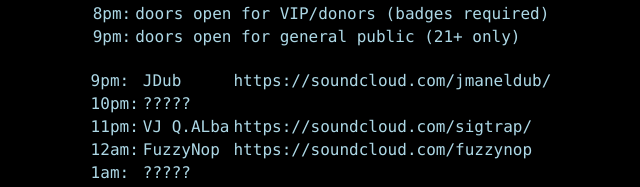
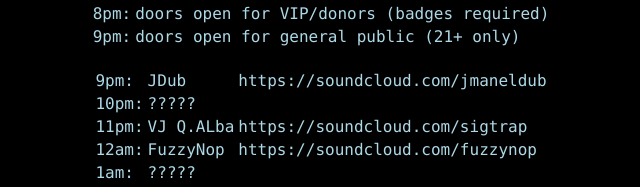
Before and after one commit to pierce403/503.party, a plain HTML site: page index.html in a window 1280 px wide. Shown: the part 166-353 px from the top of the page, without its empty margins (319-959 px from the left). Drawn offline with Linux system fonts and the light colour scheme.

Commit message:
trailing slashes are for suckers

```diff
--- a/index.html
+++ b/index.html
@@ -22,9 +22,9 @@
       <br>
 
       <table>
-      <tr><td>9pm:</td><td>JDub</td><td>https://soundcloud.com/jmaneldub/</td></tr>
+      <tr><td>9pm:</td><td>JDub</td><td>https://soundcloud.com/jmaneldub</td></tr>
       <tr><td>10pm:</td><td>?????</td></tr>
-      <tr><td>11pm:</td><td>VJ Q.ALba</td><td>https://soundcloud.com/sigtrap/</td></tr>
+      <tr><td>11pm:</td><td>VJ Q.ALba</td><td>https://soundcloud.com/sigtrap</td></tr>
       <tr><td>12am:</td><td>FuzzyNop</td><td>https://soundcloud.com/fuzzynop</td></tr>
       <tr><td>1am:</td><td>?????</td></tr>
       </table>
```
